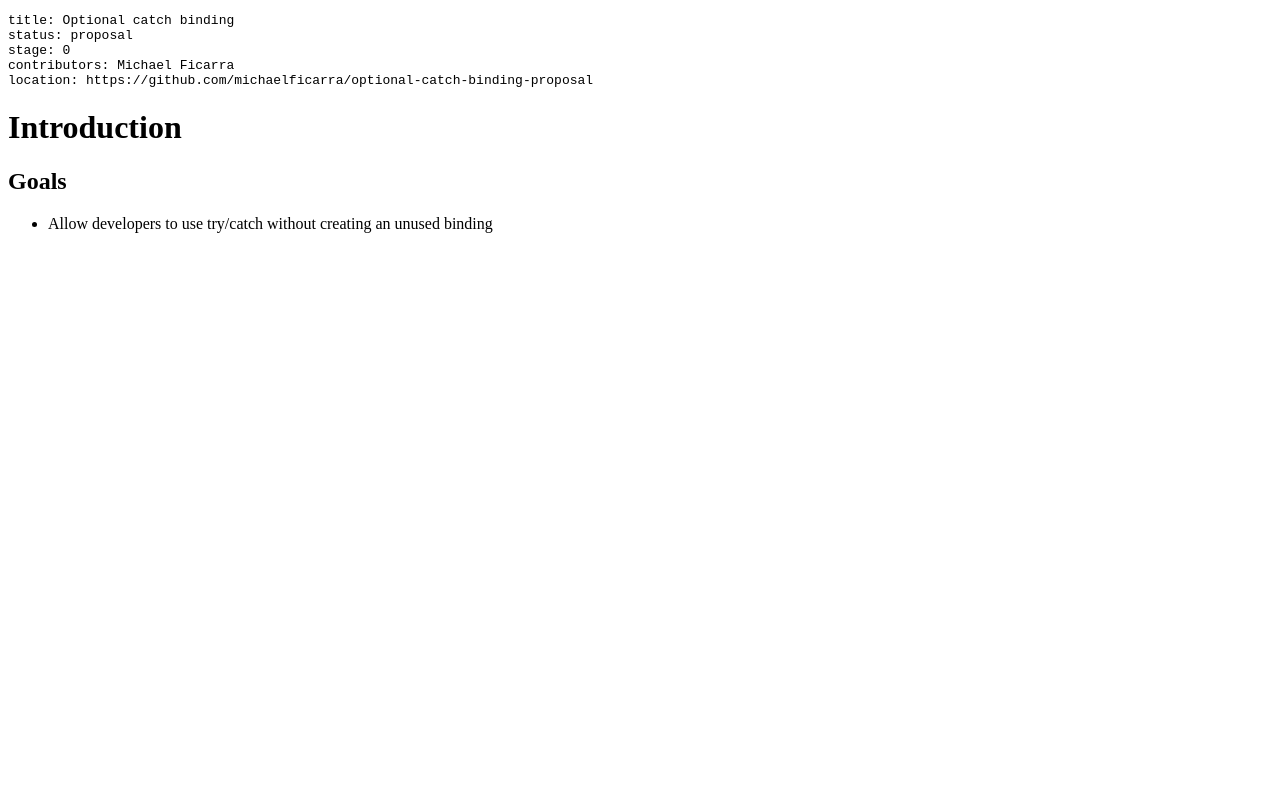
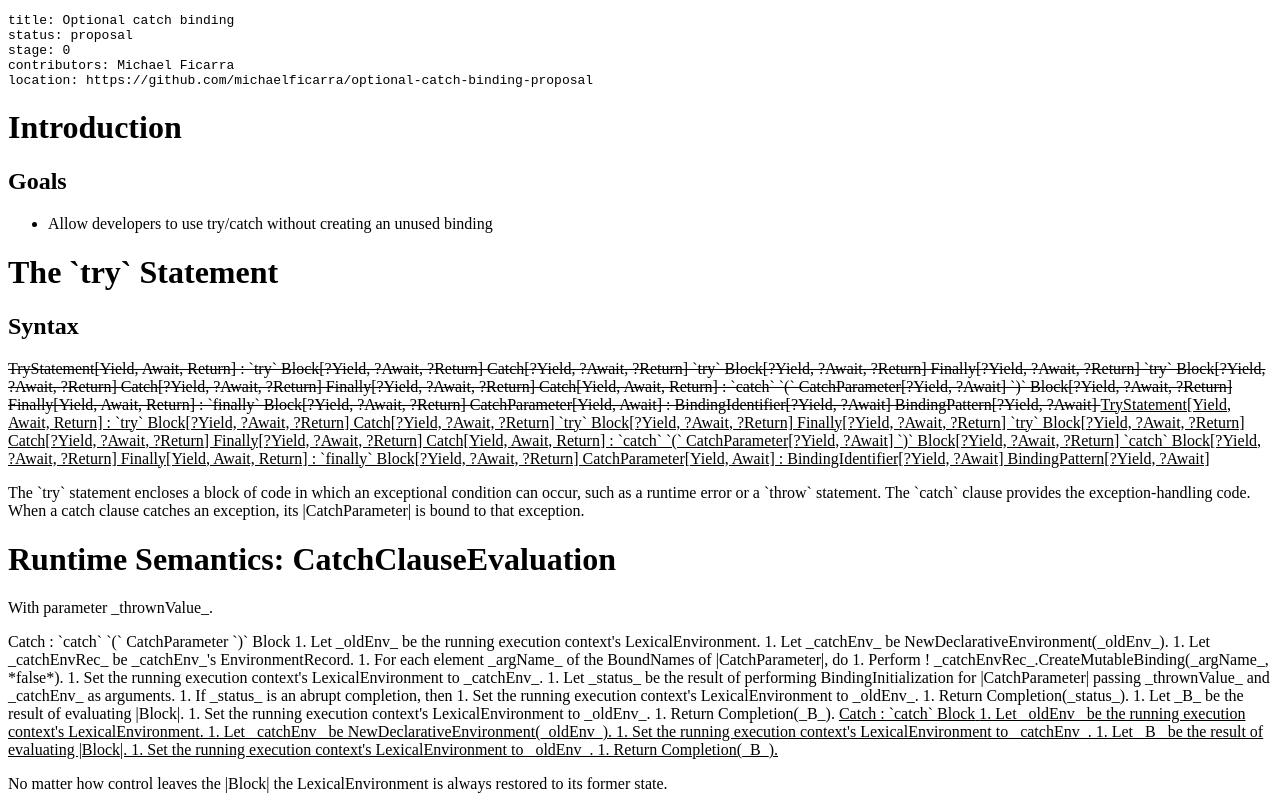
Before and after one commit to tc39/proposal-optional-catch-binding, a website: page proposal.html in a window 1280 px wide. Drawn offline with Linux system fonts and the light colour scheme.

Commit message:
initial implementation

```diff
--- a/proposal.html
+++ b/proposal.html
@@ -18,3 +18,86 @@ location: https://github.com/michaelficarra/optional-catch-binding-proposal
     <li>Allow developers to use try/catch without creating an unused binding
   </ul>
 </emu-intro>
+
+
+<!-- es6num="13.15" -->
+<emu-clause id="sec-try-statement">
+  <h1>The `try` Statement</h1>
+  <h2>Syntax</h2>
+  <del class="block">
+    <emu-grammar>
+      TryStatement[Yield, Await, Return] :
+        `try` Block[?Yield, ?Await, ?Return] Catch[?Yield, ?Await, ?Return]
+        `try` Block[?Yield, ?Await, ?Return] Finally[?Yield, ?Await, ?Return]
+        `try` Block[?Yield, ?Await, ?Return] Catch[?Yield, ?Await, ?Return] Finally[?Yield, ?Await, ?Return]
+
+      Catch[Yield, Await, Return] :
+        `catch` `(` CatchParameter[?Yield, ?Await] `)` Block[?Yield, ?Await, ?Return]
+
+      Finally[Yield, Await, Return] :
+        `finally` Block[?Yield, ?Await, ?Return]
+
+      CatchParameter[Yield, Await] :
+        BindingIdentifier[?Yield, ?Await]
+        BindingPattern[?Yield, ?Await]
+    </emu-grammar>
+  </del>
+  <ins class="block">
+    <emu-grammar>
+      TryStatement[Yield, Await, Return] :
+        `try` Block[?Yield, ?Await, ?Return] Catch[?Yield, ?Await, ?Return]
+        `try` Block[?Yield, ?Await, ?Return] Finally[?Yield, ?Await, ?Return]
+        `try` Block[?Yield, ?Await, ?Return] Catch[?Yield, ?Await, ?Return] Finally[?Yield, ?Await, ?Return]
+
+      Catch[Yield, Await, Return] :
+        `catch` `(` CatchParameter[?Yield, ?Await] `)` Block[?Yield, ?Await, ?Return]
+        `catch` Block[?Yield, ?Await, ?Return]
+
+      Finally[Yield, Await, Return] :
+        `finally` Block[?Yield, ?Await, ?Return]
+
+      CatchParameter[Yield, Await] :
+        BindingIdentifier[?Yield, ?Await]
+        BindingPattern[?Yield, ?Await]
+    </emu-grammar>
+  </ins>
+  <emu-note>
+    <p>The `try` statement encloses a block of code in which an exceptional condition can occur, such as a runtime error or a `throw` statement. The `catch` clause provides the exception-handling code. When a catch clause catches an exception, its |CatchParameter| is bound to that exception.</p>
+  </emu-note>
+
+  <!-- es6num="13.15.7" -->
+  <emu-clause id="sec-runtime-semantics-catchclauseevaluation">
+    <h1>Runtime Semantics: CatchClauseEvaluation</h1>
+    <p>With parameter _thrownValue_.</p>
+    <emu-grammar>Catch : `catch` `(` CatchParameter `)` Block</emu-grammar>
+    <emu-alg>
+      1. Let _oldEnv_ be the running execution context's LexicalEnvironment.
+      1. Let _catchEnv_ be NewDeclarativeEnvironment(_oldEnv_).
+      1. Let _catchEnvRec_ be _catchEnv_'s EnvironmentRecord.
+      1. For each element _argName_ of the BoundNames of |CatchParameter|, do
+        1. Perform ! _catchEnvRec_.CreateMutableBinding(_argName_, *false*).
+      1. Set the running execution context's LexicalEnvironment to _catchEnv_.
+      1. Let _status_ be the result of performing BindingInitialization for |CatchParameter| passing _thrownValue_ and _catchEnv_ as arguments.
+      1. If _status_ is an abrupt completion, then
+        1. Set the running execution context's LexicalEnvironment to _oldEnv_.
+        1. Return Completion(_status_).
+      1. Let _B_ be the result of evaluating |Block|.
+      1. Set the running execution context's LexicalEnvironment to _oldEnv_.
+      1. Return Completion(_B_).
+    </emu-alg>
+    <ins class="block">
+      <emu-grammar>Catch : `catch` Block</emu-grammar>
+      <emu-alg>
+        1. Let _oldEnv_ be the running execution context's LexicalEnvironment.
+        1. Let _catchEnv_ be NewDeclarativeEnvironment(_oldEnv_).
+        1. Set the running execution context's LexicalEnvironment to _catchEnv_.
+        1. Let _B_ be the result of evaluating |Block|.
+        1. Set the running execution context's LexicalEnvironment to _oldEnv_.
+        1. Return Completion(_B_).
+      </emu-alg>
+    </ins>
+    <emu-note>
+      <p>No matter how control leaves the |Block| the LexicalEnvironment is always restored to its former state.</p>
+    </emu-note>
+  </emu-clause>
+</emu-clause>
```
